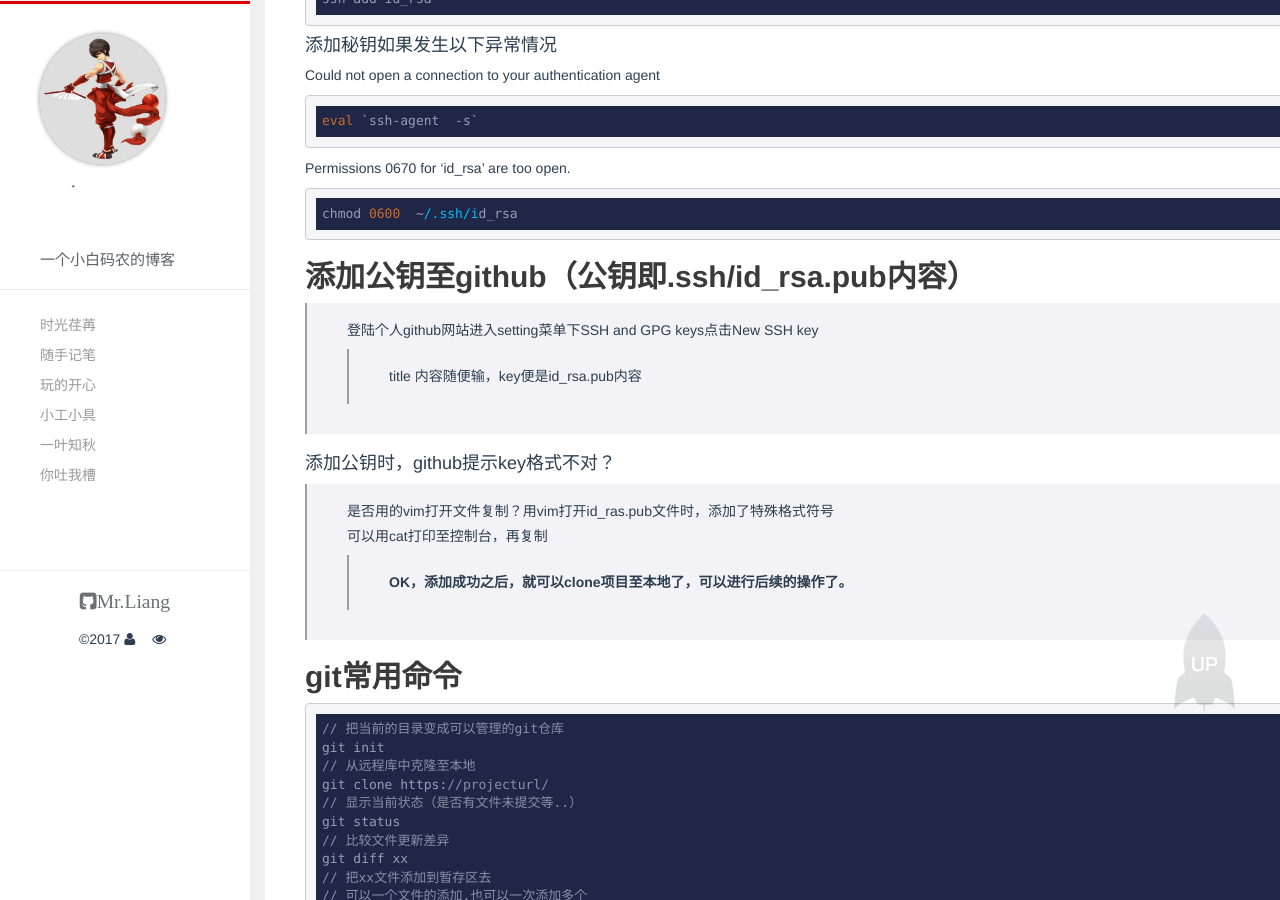
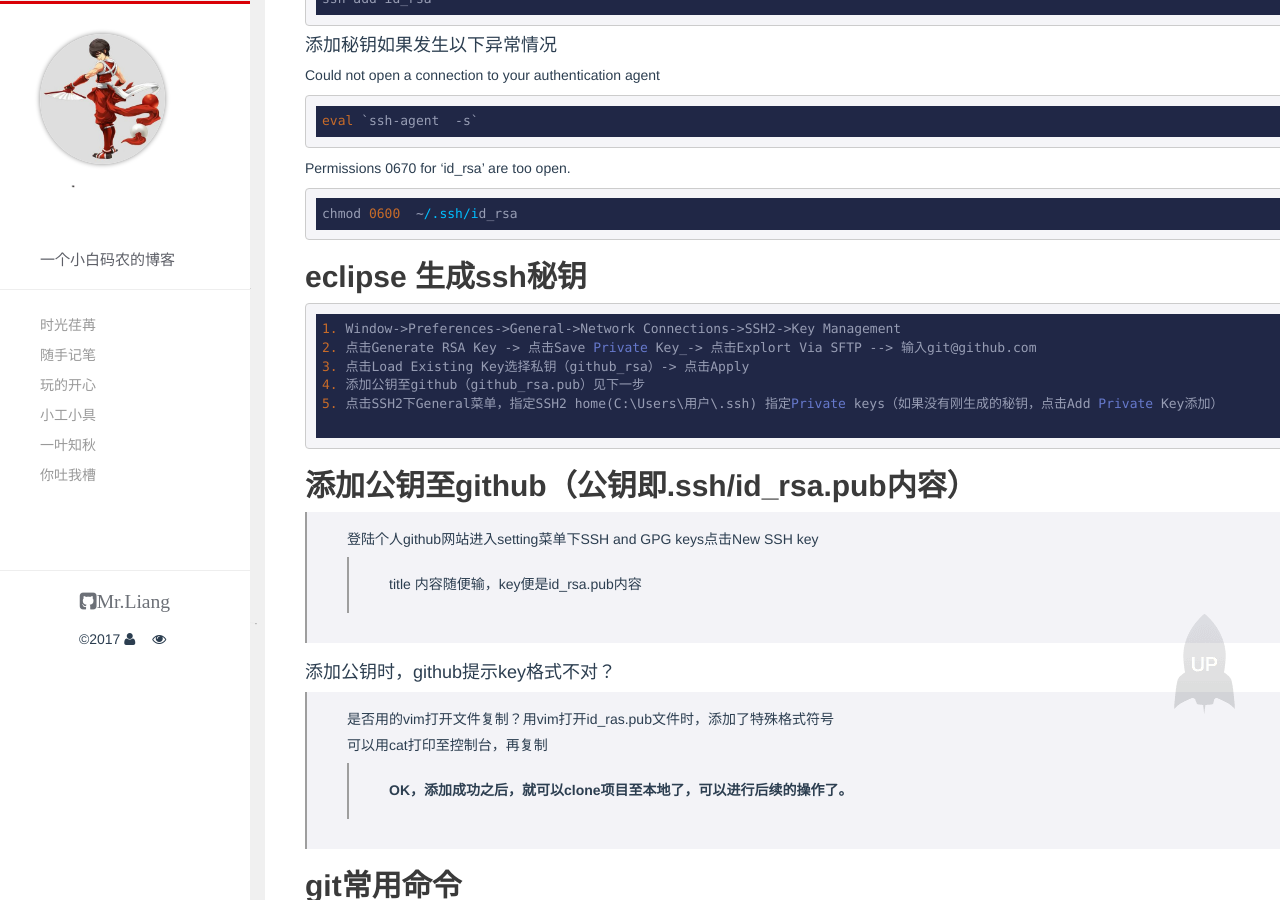
Before and after one commit to liangrengongzuoshi/liangzai.pub, a Jekyll site: the page built from _posts/2017-05-14-git.md, in a window 1280 px wide and 900 px high, scrolled down 456 px. Built offline with Jekyll 4.4.1, drawn with Linux system fonts in a browser that asks for light colours; comment, search, counter and statistics services are not loaded.

Commit message:
eclipse 生成ssh秘钥

````diff
--- a/_posts/2017-05-14-git.md
+++ b/_posts/2017-05-14-git.md
@@ -25,6 +25,15 @@ eval `ssh-agent  -s`
 Permissions 0670 for 'id_rsa' are too open.
 ```
 chmod 0600  ~/.ssh/id_rsa
+```
+## eclipse 生成ssh秘钥
+```
+1. Window->Preferences->General->Network Connections->SSH2->Key Management
+2. 点击Generate RSA Key -> 点击Save Private Key_-> 点击Explort Via SFTP --> 输入git@github.com
+3. 点击Load Existing Key选择私钥（github_rsa）-> 点击Apply
+4. 添加公钥至github（github_rsa.pub）见下一步
+5. 点击SSH2下General菜单，指定SSH2 home(C:\Users\用户\.ssh) 指定Private keys（如果没有刚生成的秘钥，点击Add Private Key添加）
+
 ```
 ## 添加公钥至github（公钥即.ssh/id_rsa.pub内容）
 > ##### 登陆个人github网站进入setting菜单下SSH and GPG keys点击New SSH key
````
